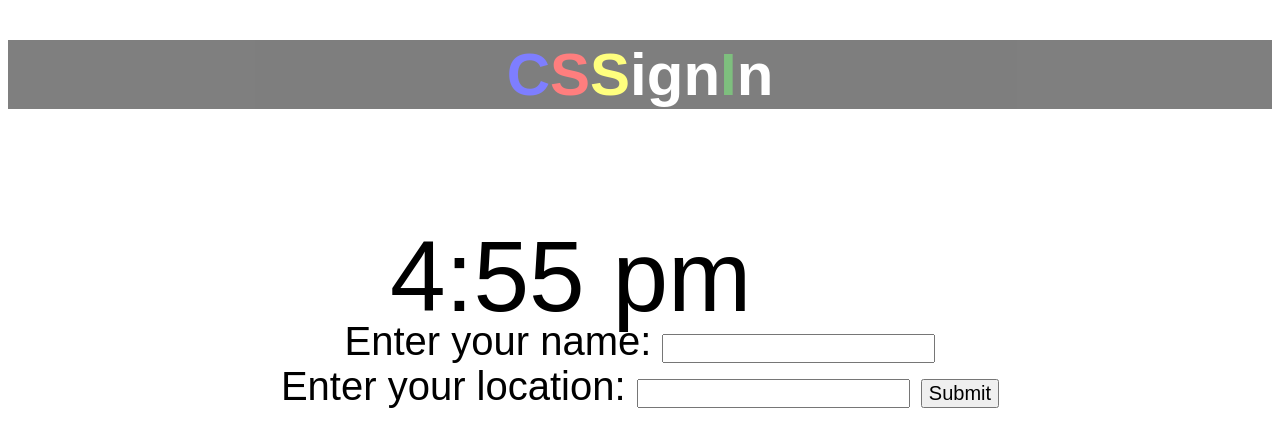
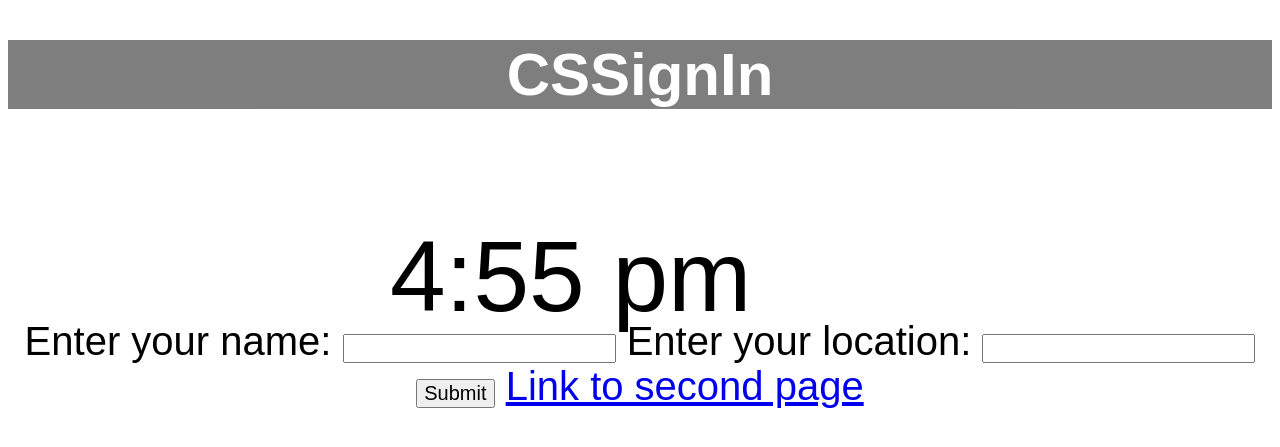
Before and after one commit to dzzrz/cssignin, a Python web app: template templates/dab.html in a window 1280 px wide. Shown: the top 447 px of the page. Run offline with Jinja, Linux system fonts and the light colour scheme; the template is opened without the code that fills it, so the values that code supplies are empty; some libraries are stand-ins or nearby versions; some web fonts are replaced.

Commit message:
link to second page

```diff
--- a/templates/dab.html
+++ b/templates/dab.html
@@ -1,6 +1,6 @@
 <!DOCTYPE html>
 <head>
-  <h1><span class="C">C</span><span class="S">S</span><span class="S2">S</span><span class="i">i</span><span class="g">g</span><span class="n">n</span><span class="I">I</span><span class="n">n</span></h1>
+  <h1>CSSignIn</h1>
   <title>CSSignIn</title>
   <link rel="stylesheet" type="text/css" href="dab.css">
   <script type="text/javascript" src="http://ajax.googleapis.com/ajax/libs/jquery/1.6.2/jquery.min.js"></script>
@@ -10,8 +10,9 @@
 <body>
   <div id='clock'></div>
   <form action="/" method="post">
-    Enter your name: <input type="text" name="name"> <br>
+    Enter your name: <input type="text" name="name">
     Enter your location: <input type="text" name="location">
     <input type="submit">
+    <a href="display.html">Link to second page</a>
   </form>
 </body>
```
